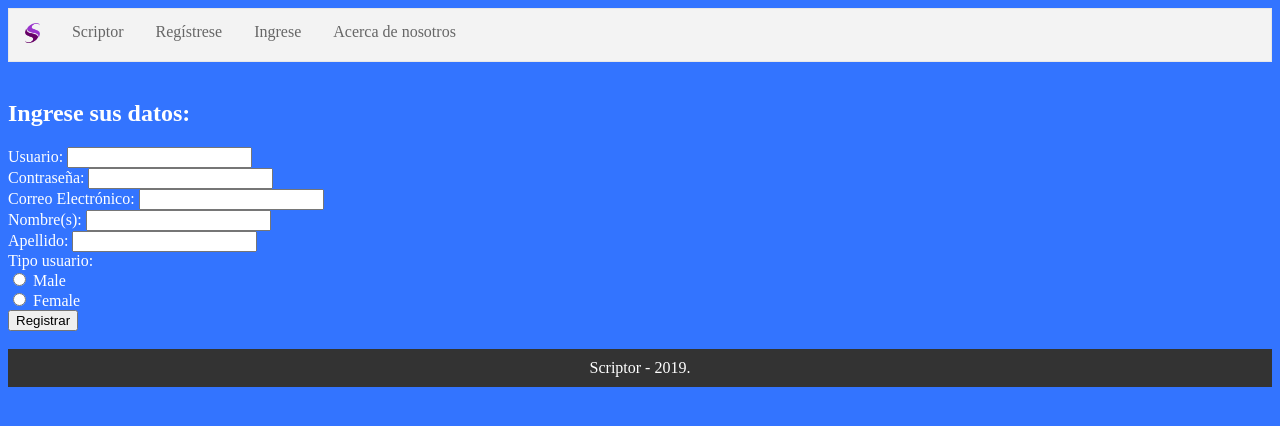
After one commit to blackhawk42/scriptor, a PHP site: page /registro in a window 1280 px wide. The commit adds this page. Shown: the top 426 px of the page. Run offline with PHP 8.4, Linux system fonts and the light colour scheme.

Commit message:
iniciando los html

```diff
--- a/css/estilo.css
+++ b/css/estilo.css
@@ -3,6 +3,34 @@ body {
   color: #FFFFFF;
 }
 
-h1{
+ul {
+  list-style-type: none;
+  margin: 0;
+  padding: 0;
+  overflow: hidden;
+  border: 1px solid #e7e7e7;
+  background-color: #f3f3f3;
+}
 
+li {
+  float: left;
 }
+
+li a {
+  display: block;
+  color: #666;
+  text-align: center;
+  padding: 14px 16px;
+  text-decoration: none;
+}
+
+/* Change the link color to #111 (black) on hover */
+li a:hover {
+  background-color: #444;
+}
+
+.footer {
+  background-color: #333;
+  text-align: center;
+  padding: 10px;
+}
--- /dev/null
+++ b/registro.php
@@ -0,0 +1,41 @@
+<!DOCTYPE html>
+<html lang="es">
+  <head>
+    <meta charset="utf-8">
+    <title>Scriptor | Mejorado tu ortografía</title>
+    <link rel="stylesheet" href="css/estilo.css">
+	<link rel="stylesheet" href="css/index.css">
+    <script src="script.js"></script>
+  </head>
+  <body>
+	<!-- Menú -->
+	<div>
+		<ul>
+			<li><a href="index.php"><img src="img/logo.png" alt="logo" width = "" height="20"></a></li>
+			<li><a href="index.php">Scriptor</a></li>
+			<li><a href="registro.php">Regístrese</a></li>
+			<li><a href="login.php">Ingrese</a></li>
+			<li><a href="acercade.html">Acerca de nosotros</a></li>
+		</ul>
+	</div>
+	<!-- "Registro" -->
+	<br>
+		<h2>Ingrese sus datos:</h2>
+		<form action="registro" method="post" required>
+			Usuario: <input type="text" name="fname" required><br>
+			Contraseña: <input type="password" name="fname" required><br>
+			Correo Electrónico: <input type="email" name="fname" required><br>
+			Nombre(s): <input type="text" name="fname" required><br>
+			Apellido: <input type="text" name="fname" required><br>
+			Tipo usuario: <br>
+			<input type="radio" name="gender" value="male"> Male<br>
+			<input type="radio" name="gender" value="female"> Female<br>
+			<input type="submit" value="Registrar">
+		</form>
+	<br>
+	<!--Footer-->
+	<div class="footer">
+		Scriptor - 2019. <br>
+	</div>
+  </body>
+</html>
```
Also changed, not shown: acercade.html (added, +12 -0 lines), css/index.css (added, +58 -0 lines), index.php (+63 -0 lines), login.php (added, +35 -0 lines), pprofesor.php (+33 -1 lines), img/calle.jpg (added), img/computadora.jpg (added), img/crea.jpg (added), img/escribir.jpg (added), img/juega.jpg (added), img/logo.png (added), img/presentacion.jpg (added), img/trabajo.jpg (added), 1 other file.
